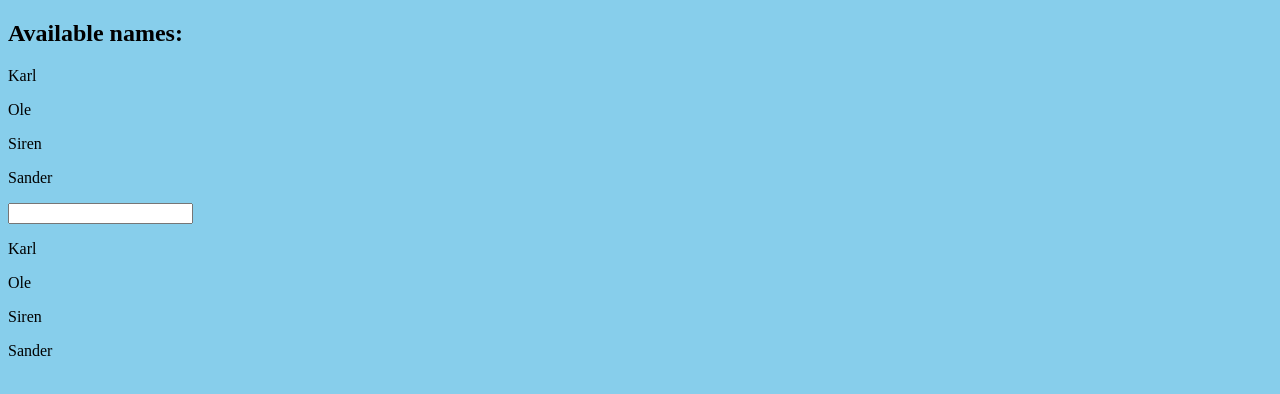
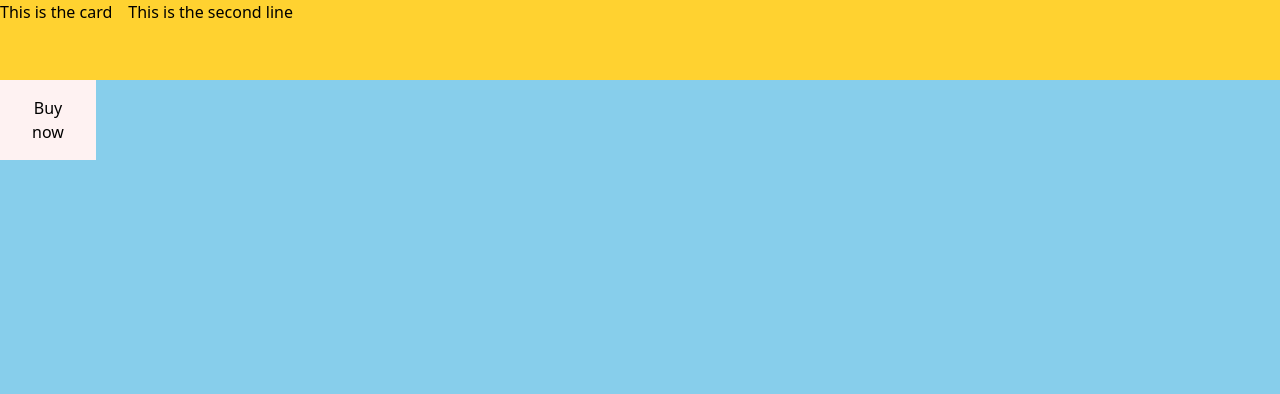
Before and after one commit to Fontenehuset-Bergen/react-workshop, a React (Vite) app: page / in a window 1280 px wide. Shown: the top 394 px of the page. Built offline with nearby package versions, Linux system fonts and the light colour scheme.

Commit message:
tailwind fix

```diff
--- a/package.json
+++ b/package.json
@@ -10,8 +10,10 @@
     "preview": "vite preview"
   },
   "dependencies": {
+    "@tailwindcss/vite": "^4.1.13",
     "react": "^19.1.1",
-    "react-dom": "^19.1.1"
+    "react-dom": "^19.1.1",
+    "tailwindcss": "^4.1.13"
   },
   "devDependencies": {
     "@eslint/js": "^9.33.0",
--- a/src/assets/global.css
+++ b/src/assets/global.css
@@ -1,3 +1,5 @@
+@import "tailwindcss";
+
 body{
     background-color: skyblue;
 }
--- a/src/components/ui/buttons/buttons.tsx
+++ b/src/components/ui/buttons/buttons.tsx
@@ -5,7 +5,7 @@
 
 export function MyButton(){
     return(
-        <button>Buy now</button>
+        <button className="bg-red-50 w-24 p-4">Buy now</button>
 
     )
 }
--- a/src/components/ui/cards/cards.tsx
+++ b/src/components/ui/cards/cards.tsx
@@ -1,7 +1,12 @@
 export function Card(){
     return(
-        <div>
-            <h1>This is the card</h1>
+        <div className="flex  bg-amber-300 h-20 gap-4">
+               <h1>This is the card</h1>
+
+
+               <h1>This is the second line</h1>
+
+
         </div>
     )
 }
--- a/src/main.tsx
+++ b/src/main.tsx
@@ -1,7 +1,9 @@
 import { StrictMode } from 'react'
 import { createRoot } from 'react-dom/client'
 import './assets/global.css'
-import { ExampleUseState } from './components/ui/cards/example'
+/*import { ExampleUseState } from './components/ui/cards/example'*/
+import { Card } from './components/ui/cards/cards'
+import { MyButton } from './components/ui/buttons/buttons'
 
 
 
@@ -11,6 +13,10 @@ import { ExampleUseState } from './components/ui/cards/example'
 
 createRoot(document.getElementById('root')!).render(
   <StrictMode>
-    <ExampleUseState names={['Karl', 'Ole', 'Siren', 'Sander']}></ExampleUseState>
+    <Card></Card>
+    <MyButton></MyButton>
   </StrictMode>,
 )
+
+
+/*<ExampleUseState names={['Karl', 'Ole', 'Siren', 'Sander']}></ExampleUseState>*/
--- a/vite.config.ts
+++ b/vite.config.ts
@@ -1,5 +1,6 @@
 import { defineConfig } from 'vite'
 import react from '@vitejs/plugin-react'
+import tailwindcss from '@tailwindcss/vite'
 
 
 
@@ -7,10 +8,12 @@ import react from '@vitejs/plugin-react'
 
 // https://vite.dev/config/
 export default defineConfig({
-  plugins: [react()],
+  plugins: [react(), tailwindcss()],
+  server: {
+    port: 3000
+  },
   resolve: {
-        alias: {
-        "@": "/src/"
-        }
-      }
+    alias: {
+      "@": "/src/"
+    }}
 })
```
Also changed, not shown: 1 other file (tests, documents, lock files or other folders).
